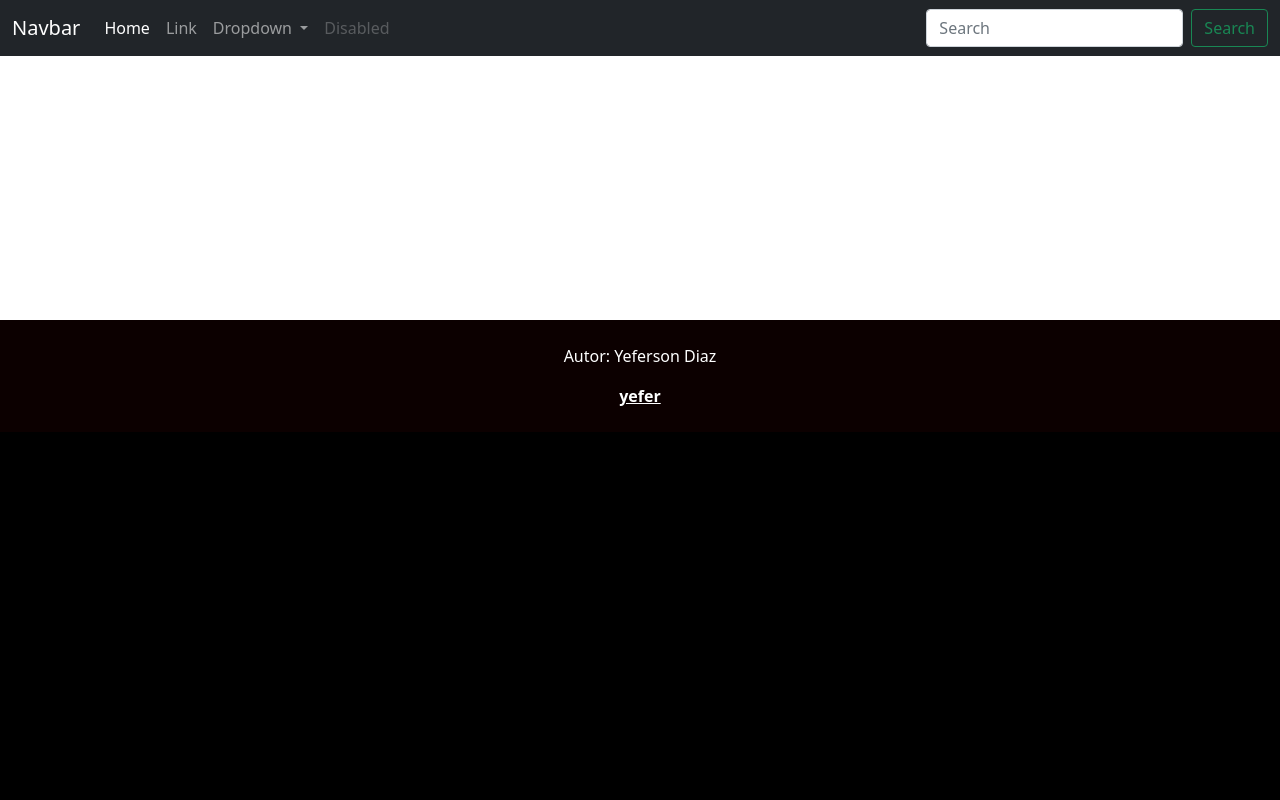
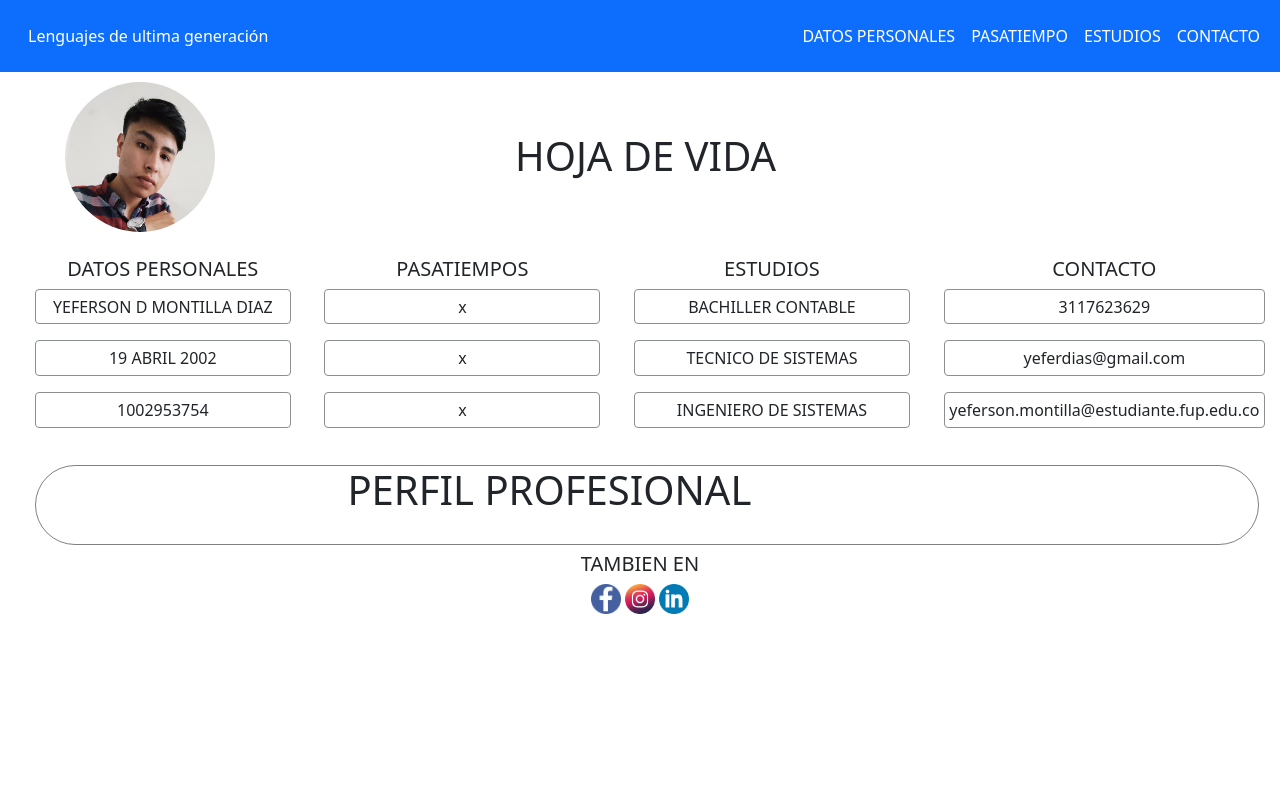
Before and after one commit to Yeferdiaz/LenguajesUG_noche, a plain HTML site: page index.html in a window 1280 px wide. Drawn offline with nearby package versions, Linux system fonts and the light colour scheme.

Commit message:
Añadiendo Index y Datos personales

```diff
--- /dev/null
+++ b/CSS/datosPersonales.css
@@ -0,0 +1,48 @@
+.container_img{
+    padding-top: 20px;
+}
+.col_img{
+    align-self: center;
+}
+.rounded-circle{
+    width:150px;
+    height:150px;
+}
+.col_img{
+    text-align: center;
+}
+.container_hv{
+    padding-top: 10px;
+}
+.row{
+    align-items: center;
+    padding: 5px;
+}
+.col_datosPersonales{
+    text-align: center;
+}
+.card-body {
+    flex: 1 1 auto;
+    padding: 0.3rem 0.3rem;
+    text-decoration: dark;
+    text-align: center;
+}
+.card{
+    border-color: #8d8e8f;
+}
+
+.content_perfil{
+    padding-left: 40px;
+    padding-right: 30px;
+}
+
+.card_perfil{
+    width: 100rem;
+    height: 5rem;
+    margin: 2px;
+    border: 1px solid grey;
+    border-radius: 60px;
+}
+.footer{
+    text-align:center
+}
--- /dev/null
+++ b/CSS/index.css
@@ -0,0 +1,60 @@
+.header_title{
+    padding: 10px;
+    display: inline-flex;
+}
+
+.imagen_hv{
+    margin-left: 55px;
+}
+
+.rounded-circle{
+    width: 150px;
+    height: 150px;
+}
+
+.title_hv{
+    margin: 50px 400px 20px 300px;
+    text-align:center
+}
+
+.tab-content{
+    padding: 10px;
+}
+
+.card_datosPersonales{
+    margin-left: 20px;
+}
+
+.card-body {
+    flex: 1 1 auto;
+    padding: 0.3rem 0.3rem;
+}
+
+.card-title{
+    text-align:center
+}
+
+.card-text{
+    text-align:center
+}
+
+.card{
+    border-color: #8d8e8f;
+}
+
+.content_perfil{
+    padding-left: 40px;
+    padding-right: 30px;
+}
+
+.card_perfil{
+    width: 100rem;
+    height: 5rem;
+    margin: 2px;
+    border: 1px solid grey;
+    border-radius: 60px;
+}
+
+.footer{
+    text-align:center
+}
--- a/css/css.css
+++ /dev/null
@@ -1,8 +0,0 @@
-footer{
-    background-color:black;
-    position: absolute;
-    bottom: 0;
-    width: 100%;
-    height: 60%;
-    color: white;
-}
--- a/index.html
+++ b/index.html
@@ -1,58 +1,177 @@
 <!DOCTYPE html>
 <html lang="en">
+
 <head>
   <meta charset="utf-8">
 
-    <link href="https://cdn.jsdelivr.net/npm/bootstrap@5.0.2/dist/css/bootstrap.min.css" rel="stylesheet" integrity="sha384-EVSTQN3/azprG1Anm3QDgpJLIm9Nao0Yz1ztcQTwFspd3yD65VohhpuuCOmLASjC" crossorigin="anonymous">
-    <script src="https://cdn.jsdelivr.net/npm/bootstrap@5.0.2/dist/js/bootstrap.bundle.min.js" integrity="sha384-MrcW6ZMFYlzcLA8Nl+NtUVF0sA7MsXsP1UyJoMp4YLEuNSfAP+JcXn/tWtIaxVXM" crossorigin="anonymous"></script>
-    <script src="https://cdn.jsdelivr.net/npm/@popperjs/core@2.9.2/dist/umd/popper.min.js" integrity="sha384-IQsoLXl5PILFhosVNubq5LC7Qb9DXgDA9i+tQ8Zj3iwWAwPtgFTxbJ8NT4GN1R8p" crossorigin="anonymous"></script>
-    <script src="https://cdn.jsdelivr.net/npm/bootstrap@5.0.2/dist/js/bootstrap.min.js" integrity="sha384-cVKIPhGWiC2Al4u+LWgxfKTRIcfu0JTxR+EQDz/bgldoEyl4H0zUF0QKbrJ0EcQF" crossorigin="anonymous"></script>
-    <link rel="stylesheet" href="CSS/css.css">
-    <title>Documento</title>
+  <link href="https://cdn.jsdelivr.net/npm/bootstrap@5.0.2/dist/css/bootstrap.min.css" rel="stylesheet"
+    integrity="sha384-EVSTQN3/azprG1Anm3QDgpJLIm9Nao0Yz1ztcQTwFspd3yD65VohhpuuCOmLASjC" crossorigin="anonymous">
+  <script src="https://cdn.jsdelivr.net/npm/bootstrap@5.0.2/dist/js/bootstrap.bundle.min.js"
+    integrity="sha384-MrcW6ZMFYlzcLA8Nl+NtUVF0sA7MsXsP1UyJoMp4YLEuNSfAP+JcXn/tWtIaxVXM"
+    crossorigin="anonymous"></script>
+  <script src="https://cdn.jsdelivr.net/npm/@popperjs/core@2.9.2/dist/umd/popper.min.js"
+    integrity="sha384-IQsoLXl5PILFhosVNubq5LC7Qb9DXgDA9i+tQ8Zj3iwWAwPtgFTxbJ8NT4GN1R8p"
+    crossorigin="anonymous"></script>
+  <script src="https://cdn.jsdelivr.net/npm/bootstrap@5.0.2/dist/js/bootstrap.min.js"
+    integrity="sha384-cVKIPhGWiC2Al4u+LWgxfKTRIcfu0JTxR+EQDz/bgldoEyl4H0zUF0QKbrJ0EcQF"
+    crossorigin="anonymous"></script>
+  <link rel="stylesheet" href="CSS/index.css">
+  <title>HOJA DE VIDA</title>
 </head>
 
 <body>
-    <nav class="navbar navbar-expand-lg navbar-dark bg-dark">
+  <nav class="navbar navbar-expand-lg navbar-dark bg-primary">
     <div class="container-fluid">
-        <a class="navbar-brand" href="#">Navbar</a>
-        <button class="navbar-toggler" type="button" data-bs-toggle="collapse" data-bs-target="#navbarSupportedContent" aria-controls="navbarSupportedContent" aria-expanded="false" aria-label="Toggle navigation">
-          <span class="navbar-toggler-icon"></span>
-        </button>
-        <div class="collapse navbar-collapse" id="navbarSupportedContent">
+      <span class="navbar-text">
+        <a class="nav-link active" aria-current="page" href="index.html">Lenguajes de ultima generación</a>
+      </span>
+      <div class="row">
+        <div class="collapse navbar-collapse" id="navbarText">
           <ul class="navbar-nav me-auto mb-2 mb-lg-0">
             <li class="nav-item">
-              <a class="nav-link active" aria-current="page" href="#">Home</a>
+              <a class="nav-link active" aria-current="page" href="datosPersonales.html">DATOS PERSONALES</a>
             </li>
             <li class="nav-item">
-              <a class="nav-link" href="#">Link</a>
-            </li>
-            <li class="nav-item dropdown">
-              <a class="nav-link dropdown-toggle" href="#" id="navbarDropdown" role="button" data-bs-toggle="dropdown" aria-expanded="false">
-                Dropdown
-              </a>
-              <ul class="dropdown-menu" aria-labelledby="navbarDropdown">
-                <li><a class="dropdown-item" href="#">Action</a></li>
-                <li><a class="dropdown-item" href="#">Another action</a></li>
-                <li><hr class="dropdown-divider"></li>
-                <li><a class="dropdown-item" href="#">Something else here</a></li>
-              </ul>
+              <a class="nav-link active" aria-current="page" href="pasatiempo.html">PASATIEMPO</a>
             </li>
             <li class="nav-item">
-              <a class="nav-link disabled" href="#" tabindex="-1" aria-disabled="true">Disabled</a>
+              <a class="nav-link active" aria-current="page" href="estudios.html">ESTUDIOS</a>
+            </li>
+            <li class="nav-item">
+              <a class="nav-link active" aria-current="page" href="contacto.html">CONTACTO</a>
             </li>
           </ul>
-          <form class="d-flex">
-            <input class="form-control me-2" type="search" placeholder="Search" aria-label="Search">
-            <button class="btn btn-outline-success" type="submit">Search</button>
-          </form>
+        </div>
       </div>
     </div>
   </nav>
-<footer>
-  <div class="text-center p-4" style="background-color: rgba(226, 11, 11, 0.05);">
-    <p> Autor: Yeferson Diaz</p>
-    <a class="text-reset fw-bold" href="">yefer</a>
+
+  <div class="header_title">
+    <div class="imagen_hv">
+      <img src="assets/f.jpg" class="rounded-circle" alt="..." >
     </div>
+    <div class="title_hv">
+      <h1>HOJA DE VIDA</h1>
+    </div>
+  </div>
+
+  <div class="tab-content" id="myTabContent">
+    <div class="tab-pane fade show active" id="home" role="tabpanel" aria-labelledby="home-tab">
+      <div class="row">
+
+        <div class="col">
+          <div class="card_datosPersonales">
+            <div class="card-body">
+              <h5 class="card-title">DATOS PERSONALES</h5>
+              <div class="card mb-3">
+                <div class="card-body text-dark">
+                  <p class="card-text">YEFERSON D MONTILLA DIAZ</p>
+                </div>
+              </div>
+              <div class="card mb-3">
+                <div class="card-body text-dark">
+                  <p class="card-text">19 ABRIL 2002</p>
+                </div>
+              </div>
+              <div class="card mb-3">
+                <div class="card-body text-dark">
+                  <p class="card-text">1002953754</p>
+                </div>
+              </div>
+            </div>
+          </div>
+        </div>
+
+        <div class="col">
+          <div class="card_pasatiempo">
+            <div class="card-body">
+              <h5 class="card-title">PASATIEMPOS</h5>
+              <div class="card mb-3" >
+                <div class="card-body text-dark">
+                  <p class="card-text">x </p>
+                </div>
+              </div>
+              <div class="card mb-3">
+                <div class="card-body text-dark">
+                  <p class="card-text">x </p>
+                </div>
+              </div>
+              <div class="card mb-3">
+                <div class="card-body text-dark">
+                  <p class="card-text"> x</p>
+                </div>
+              </div>
+            </div>
+          </div>
+        </div>
+
+        <div class="col">
+          <div class="card_estudios">
+            <div class="card-body">
+              <h5 class="card-title">ESTUDIOS</h5>
+              <div class="card mb-3">
+                <div class="card-body text-dark">
+                  <p class="card-text">BACHILLER CONTABLE</p>
+                </div>
+              </div>
+              <div class="card mb-3">
+                <div class="card-body text-dark">
+                  <p class="card-text">TECNICO DE SISTEMAS</p>
+                </div>
+              </div>
+              <div class="card mb-3">
+                <div class="card-body text-dark">
+                  <p class="card-text">INGENIERO DE SISTEMAS</p>
+                </div>
+              </div>
+            </div>
+          </div>
+        </div>
+
+        <div class="col">
+          <div class="card_contacto">
+            <div class="card-body">
+              <h5 class="card-title">CONTACTO</h5>
+              <div class="card mb-3">
+                <div class="card-body text-dark">
+                  <p class="card-text">3117623629</p>
+                </div>
+              </div>
+              <div class="card mb-3">
+                <div class="card-body text-dark">
+                  <p class="card-text">yeferdias@gmail.com</p>
+                </div>
+              </div>
+              <div class="card mb-3">
+                <div class="card-body text-dark">
+                  <p class="card-text"> yeferson.montilla@estudiante.fup.edu.co </p>
+                </div>
+              </div>
+            </div>
+          </div>
+        </div>
+      </div>
+    </div>
+  </div>
+
+  <div class="content_perfil">
+    <div class="card-body">
+      <div class="row align-items-start">
+        <div class="card_perfil">
+          <div class="col-md offset-md-3">
+            <h1>PERFIL PROFESIONAL</h1>
+          </div>
+        </div>
+      </div>
+    </div>
+  </div>
+
+  <footer class="footer">
+    <h5>TAMBIEN EN</h5>
+      <a href="https://www.facebook.com/yefer.diaz.33046/"><img src="assets/facebook.png" alt="Facebook" width="30rem" height="30rem"></a>
+      <a href="https://www.instagram.com/yefer.diaz.33046/"><img src="assets/instagram.png" alt="Instagram" width="30rem" height="30rem"></a>
+      <a href="https://www.linkedin.com/in/yeferson-diaz-0a432024b/"><img src="assets/linkedin.png" alt="Instagram" width="30rem" height="30rem"></a>
   </footer>
+
 </body>
 </html>
```
Also changed, not shown: contacto.html (added, +105 -0 lines), datosPersonales.html (added, +113 -0 lines), estudios.html (added, +104 -0 lines), pasatiempo.html (added, +99 -0 lines), assets/f.jpg (added), assets/facebook.png (added), assets/instagram.png (added), assets/linkedin.png (added). Lines whose indentation alone changed are shown as unchanged.
